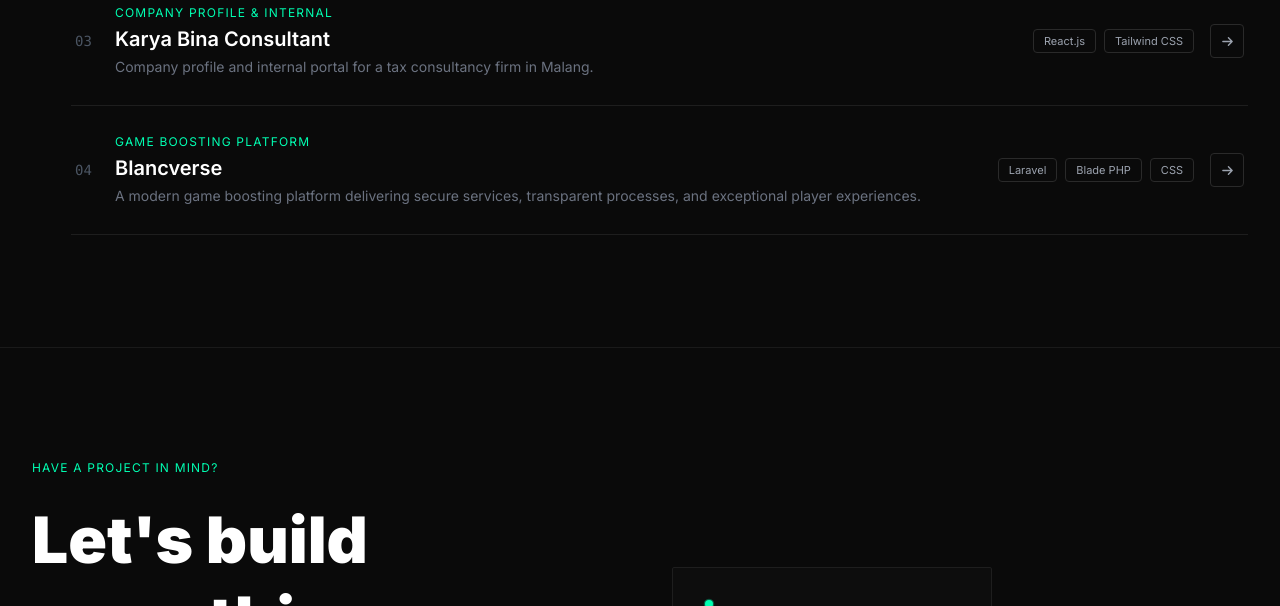
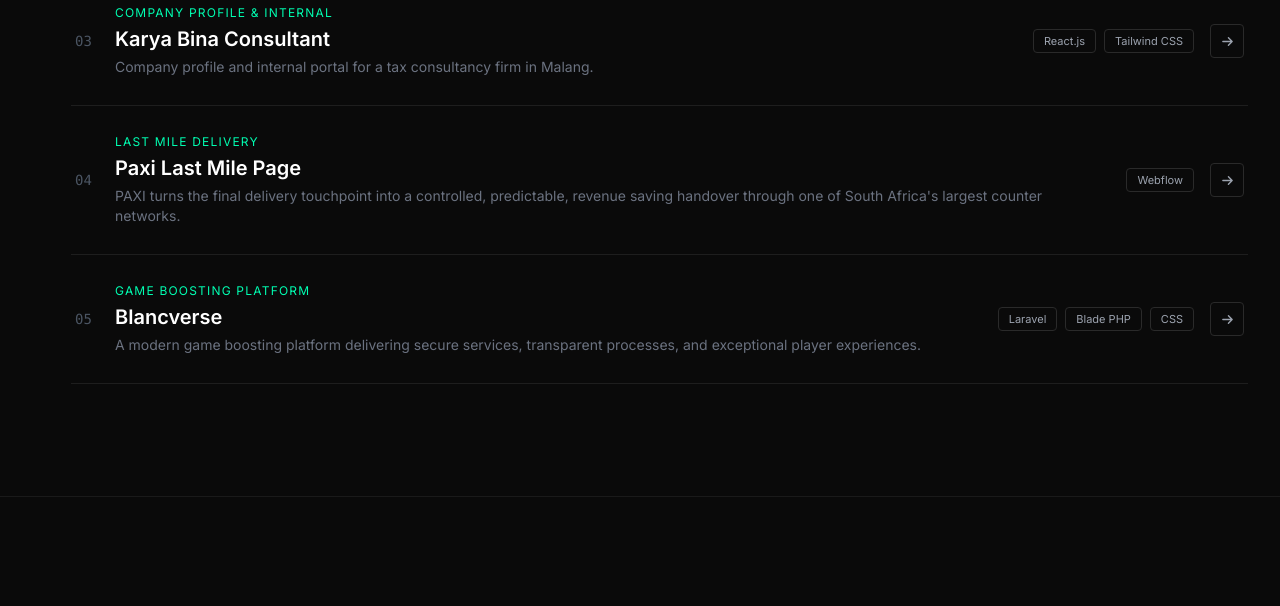
Before and after one commit to erlanggapmgks/erlangga-juniorse, a plain HTML site: page index.html in a window 1280 px wide. Shown: the part 3180-3786 px from the top of the page. Drawn offline with nearby package versions, Linux system fonts and the light colour scheme.

Commit message:
feat(projects): Add Paxi Last Mile Page to project list

```diff
--- a/index.html
+++ b/index.html
@@ -549,6 +549,35 @@
                    role="button" aria-expanded="false" tabindex="0">
                 <span class="t-faint font-mono text-xs sm:text-sm w-6 shrink-0" aria-hidden="true">04</span>
                 <div class="flex-1 min-w-0">
+                  <p class="t-accent text-xs tracking-widest uppercase mb-1">Last Mile Delivery</p>
+                  <h3 class="t-text font-semibold text-base sm:text-lg lg:text-xl truncate">Paxi Last Mile Page</h3>
+                  <p class="t-dim text-xs sm:text-sm leading-relaxed mt-1 hidden md:block">PAXI turns the final delivery touchpoint into a controlled, predictable, revenue saving handover through one of South Africa's largest counter networks.</p>
+                </div>
+                <div class="hidden lg:flex flex-wrap gap-2 shrink-0"><span class="tag">Webflow</span></div>
+                <div class="project-arrow shrink-0" aria-hidden="true">
+                  <svg width="13" height="13" viewBox="0 0 14 14" fill="none"><path d="M2 7h10M8 3l4 4-4 4" stroke-width="1.5" stroke-linecap="round" stroke-linejoin="round"/></svg>
+                </div>
+              </div>
+              <div class="project-detail">
+                <div class="pb-6 sm:pb-8 px-4 sm:px-6 lg:px-10 pt-5" style="border-top:1px solid var(--border);">
+                  <p class="t-muted text-sm leading-relaxed mb-4 sm:mb-5">PAXI turns the final delivery touchpoint into a controlled, predictable, revenue saving handover through one of South Africa's largest counter networks. Delivery that actually completes.</p>
+                  <div class="flex flex-wrap items-center gap-3">
+                    <span class="tag">Webflow</span>
+                    <a href="https://www.paxi.co.za/paxi-last-mile" target="_blank" rel="noopener noreferrer" class="visit-link">
+                      Visit site
+                      <svg width="12" height="12" viewBox="0 0 12 12" fill="none" aria-hidden="true"><path d="M2 10L10 2M4 2h6v6" stroke-width="1.3" stroke-linecap="round" stroke-linejoin="round"/></svg>
+                    </a>
+                  </div>
+                </div>
+              </div>
+            </article>
+
+            <!-- Project 05 -->
+            <article class="project-row" data-project="5">
+              <div class="project-header py-5 sm:py-7 flex items-center gap-3 sm:gap-4 px-1"
+                   role="button" aria-expanded="false" tabindex="0">
+                <span class="t-faint font-mono text-xs sm:text-sm w-6 shrink-0" aria-hidden="true">05</span>
+                <div class="flex-1 min-w-0">
                   <p class="t-accent text-xs tracking-widest uppercase mb-1">Game Boosting Platform</p>
                   <h3 class="t-text font-semibold text-base sm:text-lg lg:text-xl truncate">Blancverse</h3>
                   <p class="t-dim text-xs sm:text-sm leading-relaxed mt-1 hidden md:block">A modern game boosting platform delivering secure services, transparent processes, and exceptional player experiences.</p>
```
